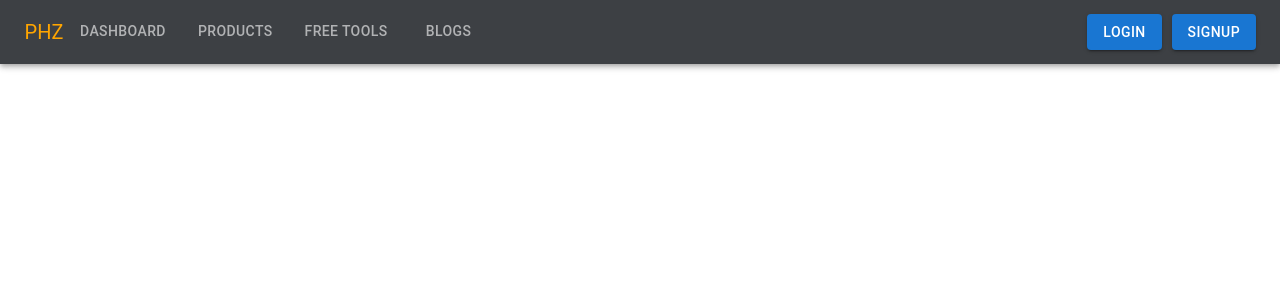
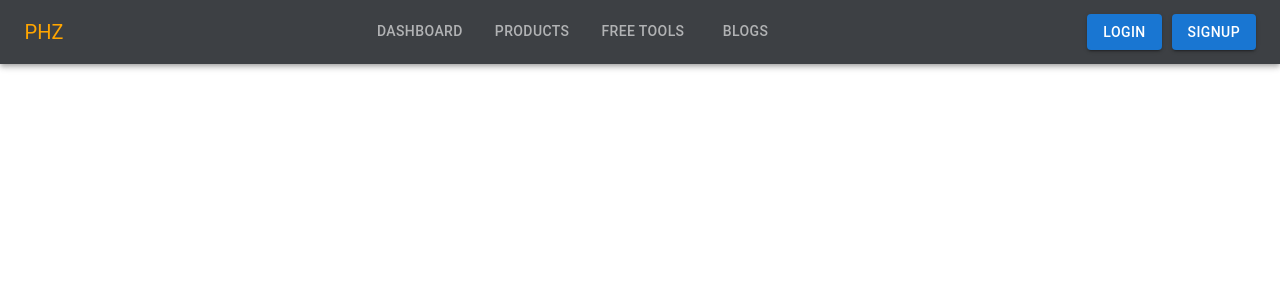
Before and after one commit to Termanty/PS-Dashboard, a React (Create React App) app: page / in a window 1280 px wide. Shown: the top 300 px of the page. Built offline with nearby package versions, Linux system fonts and the light colour scheme.

Commit message:
added event to the Drawer component

```diff
--- a/src/components/Header.js
+++ b/src/components/Header.js
@@ -30,6 +30,7 @@ const Header = () => {
                   ) : (
                     <>
                     <Tabs
+                    sx={{marginLeft:"auto"}}
                     textColor="inherit"
                     value={value}
                     onChange={(e,value) => setValue(value)}
--- a/src/components/LeftDrawer.js
+++ b/src/components/LeftDrawer.js
@@ -22,7 +22,7 @@ import {
         <List>
           {
             PAGES.map((page, index) => (
-              <ListItemButton key={index}>
+              <ListItemButton key={index} onClick={()=>  setOpenDrawer(false)}>
               <ListItemIcon>
                 <ListItemText>{page}</ListItemText>
               </ListItemIcon>
```
